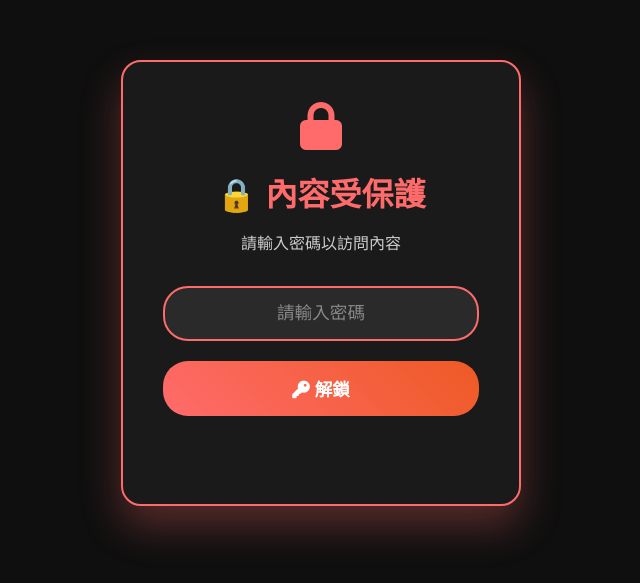
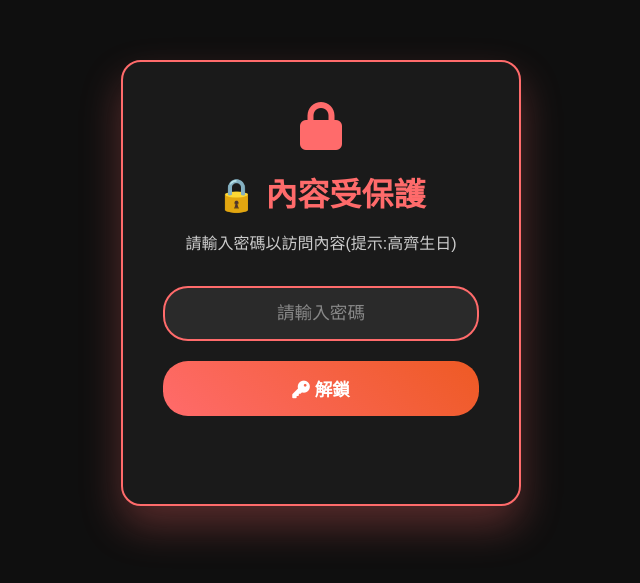
Before and after one commit to edwinchu0711/stupikid, a plain HTML site: page index.html in a window 1280 px wide. Shown: the part 117-700 px from the top of the page, without its empty margins (319-959 px from the left). Drawn offline with Linux system fonts and the light colour scheme.

Commit message:
Add files via upload

```diff
--- a/index.html
+++ b/index.html
@@ -15,7 +15,7 @@
         <div class="password-container">
             <i class="fas fa-lock lock-icon"></i>
             <h1 class="password-title">🔒 內容受保護</h1>
-            <p class="password-subtitle">請輸入密碼以訪問內容</p>
+            <p class="password-subtitle">請輸入密碼以訪問內容(提示:高齊生日)</p>
             <input type="password" class="password-input" id="passwordInput" placeholder="請輸入密碼" autocomplete="off">
             <button class="password-btn" id="passwordBtn">
                 <i class="fas fa-key"></i> 解鎖
```
